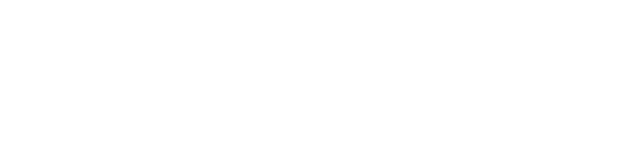
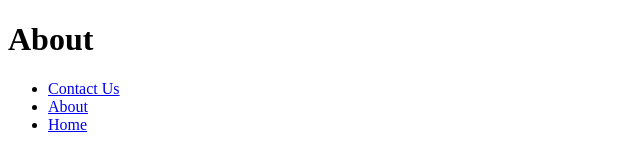
Before and after one commit to OptimisticTrousers/basic-informational-site, a website: page about.html in a window 1280 px wide. Shown: the whole page, without its empty margins (0-640 px from the left). Drawn offline with Linux system fonts and the light colour scheme.

Commit message:
Adding a basic format to about page

```diff
--- a/about.html
+++ b/about.html
@@ -1,12 +1,25 @@
 <!DOCTYPE html>
 <html lang="en">
-<head>
-    <meta charset="UTF-8">
-    <meta http-equiv="X-UA-Compatible" content="IE=edge">
-    <meta name="viewport" content="width=device-width, initial-scale=1.0">
-    <title>Document</title>
-</head>
-<body>
-
-</body>
+  <head>
+    <meta charset="UTF-8" />
+    <meta http-equiv="X-UA-Compatible" content="IE=edge" />
+    <meta name="viewport" content="width=device-width, initial-scale=1.0" />
+    <title>About</title>
+  </head>
+  <body>
+    <main>
+      <h1>About</h1>
+      <ul>
+        <li>
+          <a href="contact-me.html"> Contact Us </a>
+        </li>
+        <li>
+          <a href="about.html"> About </a>
+        </li>
+        <li>
+          <a href="/"> Home </a>
+        </li>
+      </ul>
+    </main>
+  </body>
 </html>
```
